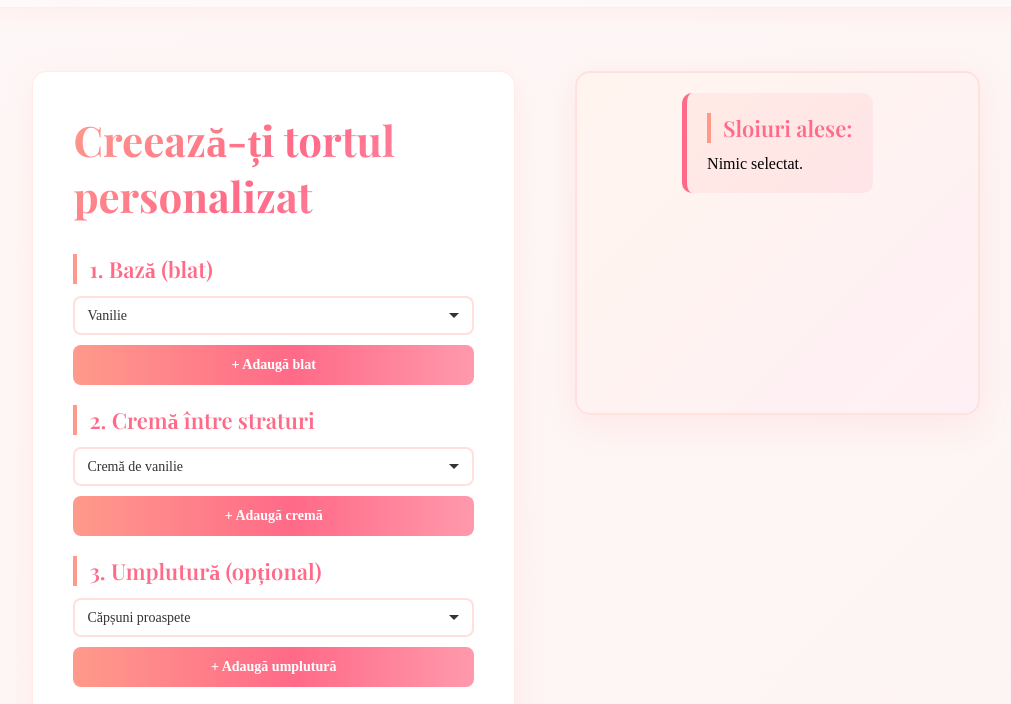
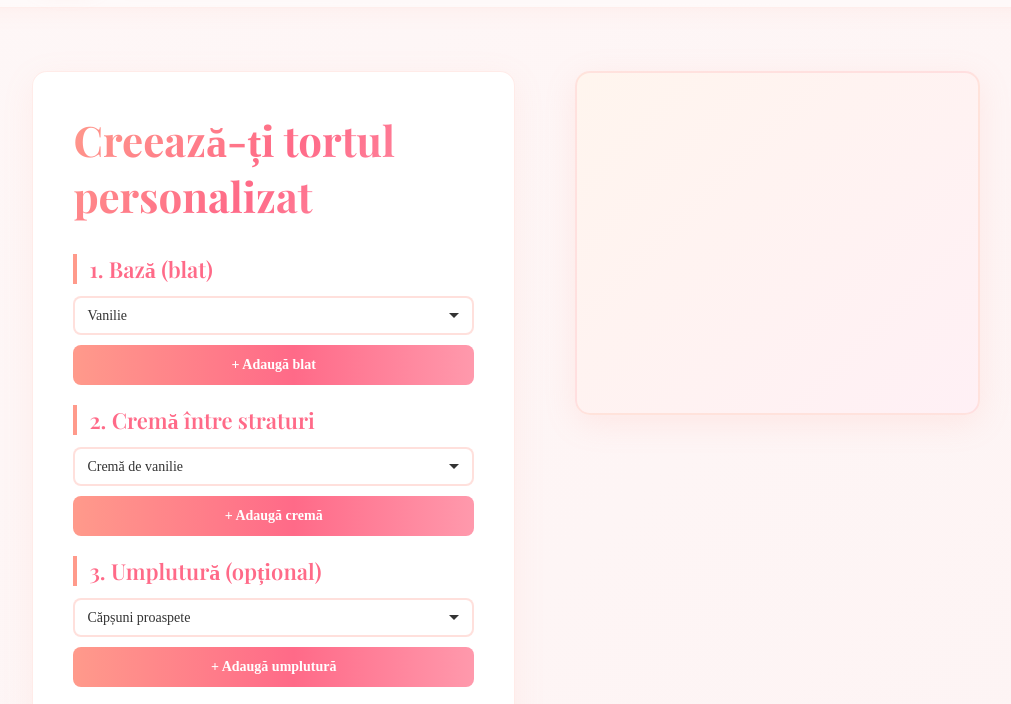
Before and after one commit to Ruxxanda/Deliciu, a plain HTML site: page pagini/craft.html in a window 1280 px wide. Shown: the part 89-793 px from the top of the page, without its empty margins (134-1145 px from the left). Drawn offline with nearby package versions, Linux system fonts and the light colour scheme; no server answers; a web font is replaced by a local one.

Commit message:
Add files via upload

```diff
--- a/pagini/craft.html
+++ b/pagini/craft.html
@@ -152,10 +152,9 @@
       <div id="decorOptions"></div>
       <button onclick="addDecor()">+ Adaugă decor</button>
 
-    </div>
-    <div class="right">
       <div class="total" id="summary"></div>
     </div>
+    <div class="right"></div>
   </section>
 
   <!-- footer -->
```
